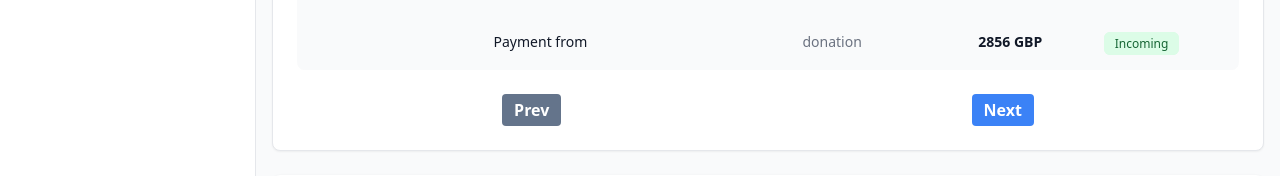
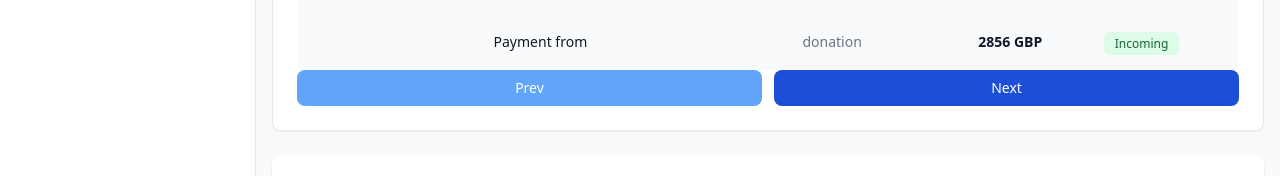
Before and after one commit to mattpanyor/thames-trust, a React (Vite) app: page /transactions in a window 1280 px wide. Shown: the part 452-628 px from the top of the page. Built offline with nearby package versions, Linux system fonts and the light colour scheme.

Commit message:
Added conditional styling with twMerge.
Fixed useEffect dependency.

```diff
--- a/src/features/transaction/components/TransactionListControls.jsx
+++ b/src/features/transaction/components/TransactionListControls.jsx
@@ -1,41 +1,41 @@
-import React from 'react'
-import { useState, useEffect } from 'react'
+import { useEffect, useState } from 'react';
+import cn from 'src/utils/twMerge.js';
 
-function TransactionListControls({ pageChange, currentPage, max_length }) {
-    const [btn_next, setBtn_next] = useState(true)
-    const [btn_prev, setBtn_prev] = useState(false)
+export default function TransactionListControls({ pageChange, currentPage, maxLength }) {
+  const [btn_next, setBtn_next] = useState(true);
+  const [btn_prev, setBtn_prev] = useState(false);
 
   useEffect(() => {
     if (currentPage <= 0) {
-            setBtn_prev(false)
+      setBtn_prev(false);
     } else {
-            setBtn_prev(true)
+      setBtn_prev(true);
     }
-        if (currentPage >= max_length - 1) {
-            setBtn_next(false)
+    if (currentPage >= maxLength - 1) {
+      setBtn_next(false);
     } else {
-            setBtn_next(true)
+      setBtn_next(true);
     }
-    }, [currentPage])
+  }, [currentPage, maxLength]);
 
   return (
-        <div className="flex items-center justify-around pt-3 sm:pt-6">
+    <div className="flex items-center space-x-3">
       <button
         onClick={() => pageChange(currentPage - 1)}
         disabled={!btn_prev}
-                className='bg-blue-500 text-[1rem] text-white font-bold py-1 px-3 rounded disabled:bg-slate-500'
-            >
+        className={cn(
+          `dark:focus:ring-blue-800, inline-flex flex-1 items-center justify-center rounded-lg bg-blue-700 px-3 py-2 text-center text-sm font-medium text-white hover:bg-blue-800 focus:ring-4 focus:ring-blue-300 dark:bg-blue-600 dark:hover:bg-blue-700 ${!btn_prev && `cursor-not-allowed bg-blue-400 text-white dark:bg-blue-500`} `
+        )}>
         Prev
       </button>
       <button
         onClick={() => pageChange(currentPage + 1)}
         disabled={!btn_next}
-                className='bg-blue-500 text-[1rem] text-white font-bold py-1 px-3 rounded disabled:bg-slate-500'
-            >
+        className={cn(
+          `dark:focus:ring-blue-800, inline-flex flex-1 items-center justify-center rounded-lg bg-blue-700 px-3 py-2 text-center text-sm font-medium text-white hover:bg-blue-800 focus:ring-4 focus:ring-blue-300 dark:bg-blue-600 dark:hover:bg-blue-700 ${!btn_next && `cursor-not-allowed bg-blue-400 text-white dark:bg-blue-500`} `
+        )}>
         Next
       </button>
     </div>
-    )
+  );
 }
-
-export default TransactionListControls
```
Lines whose indentation alone changed are shown as unchanged.
